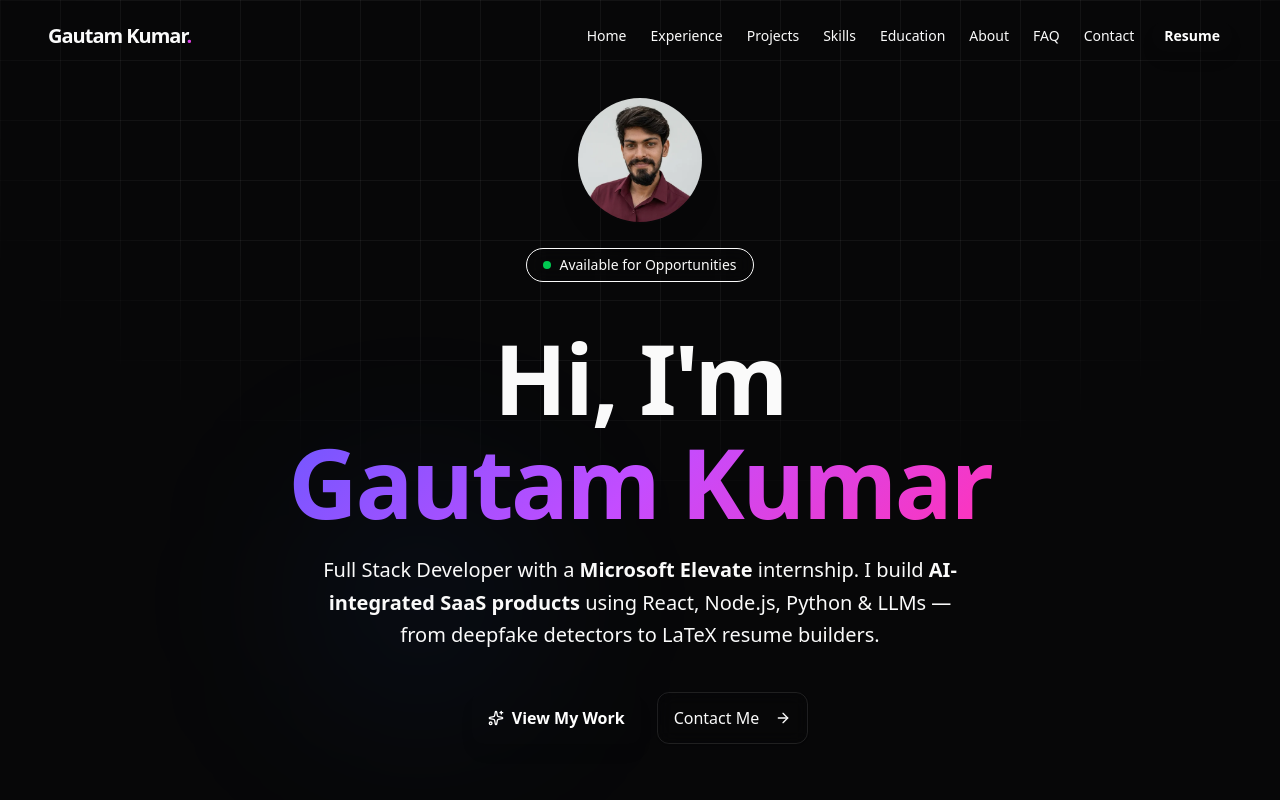
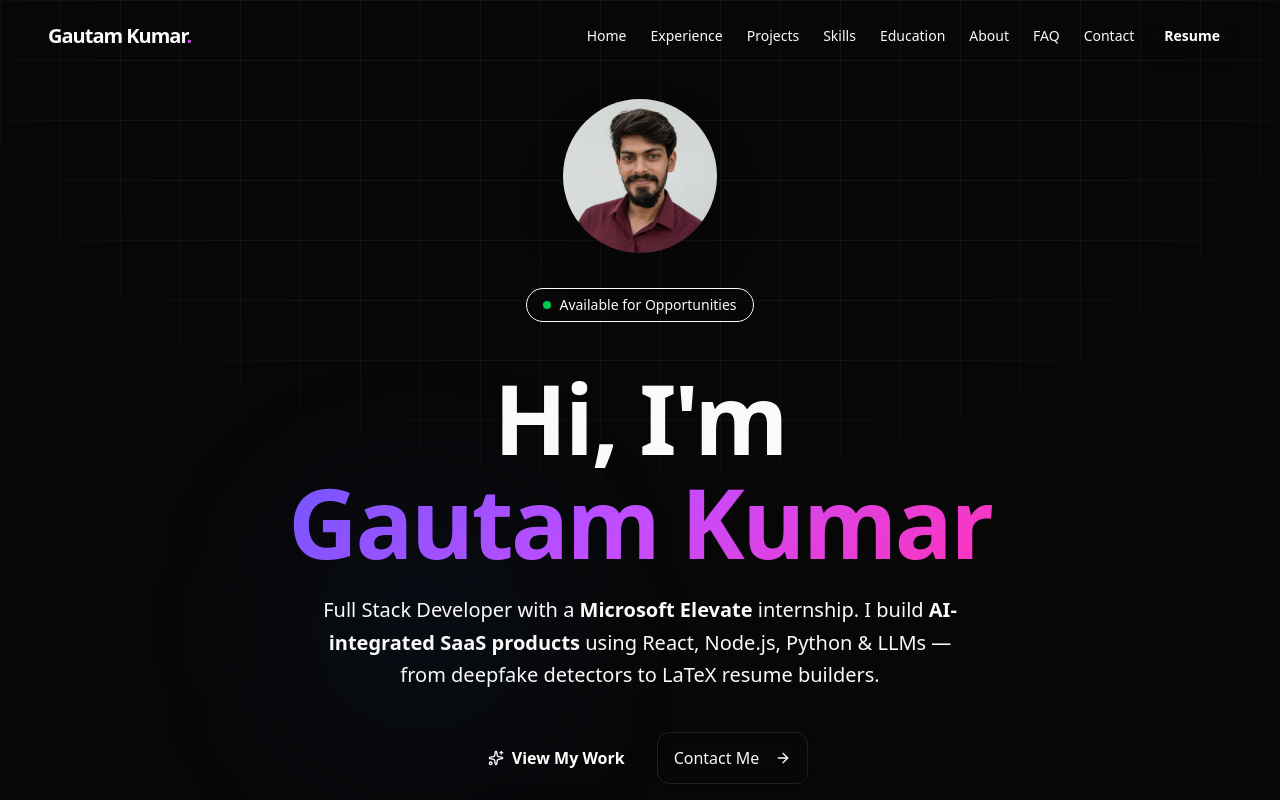
Before and after one commit to theunstopabble/gautam_portfolio, a Next.js app: page / in a window 1280 px wide. Shown: the top 800 px of the page. Built offline with nearby package versions, Linux system fonts and the light colour scheme.

Commit message:
fix(hero): increase photo size, remove JS opacity wait, fix stats

```diff
--- a/src/components/home/Hero.tsx
+++ b/src/components/home/Hero.tsx
@@ -19,7 +19,7 @@ import { trackResumeClick, trackContactClick } from "@/components/Analytics";
 const stats = [
   { label: "Projects Built", value: "4+" },
   { label: "Internships", value: "3" },
-  { label: "AI Models", value: "5+" },
+  { label: "SaaS Shipped", value: "4" },
   { label: "Tech Stack", value: "30+" },
 ];
 
@@ -62,20 +62,23 @@ export function Hero() {
       {/* Content */}
       <div className="relative z-10 flex w-full max-w-5xl flex-col items-center text-center">
         {/* Profile Photo */}
+        <div className="relative mb-8">
+          <div className="absolute inset-0 rounded-full bg-primary/20 blur-3xl" />
           <motion.div
-          initial={{ opacity: 0, scale: 0.8 }}
-          animate={{ opacity: 1, scale: 1 }}
-          transition={{ duration: 0.5 }}
+            initial={{ scale: 0.9 }}
+            animate={{ scale: 1 }}
+            transition={{ duration: 0.4 }}
           >
             <Image
               src="/profile.webp"
               alt="Gautam Kumar"
-            width={120}
-            height={120}
+              width={160}
+              height={160}
               priority
-            className="mb-6 h-28 w-28 rounded-full border-2 border-primary/30 object-cover shadow-xl shadow-primary/20 md:h-32 md:w-32"
+              className="relative h-36 w-36 rounded-full border-[3px] border-primary/40 object-cover shadow-2xl shadow-primary/30 transition-transform duration-300 hover:scale-105 md:h-40 md:w-40"
             />
           </motion.div>
+        </div>
 
         {/* Status badge */}
         <motion.div
```
Lines whose indentation alone changed are shown as unchanged.
